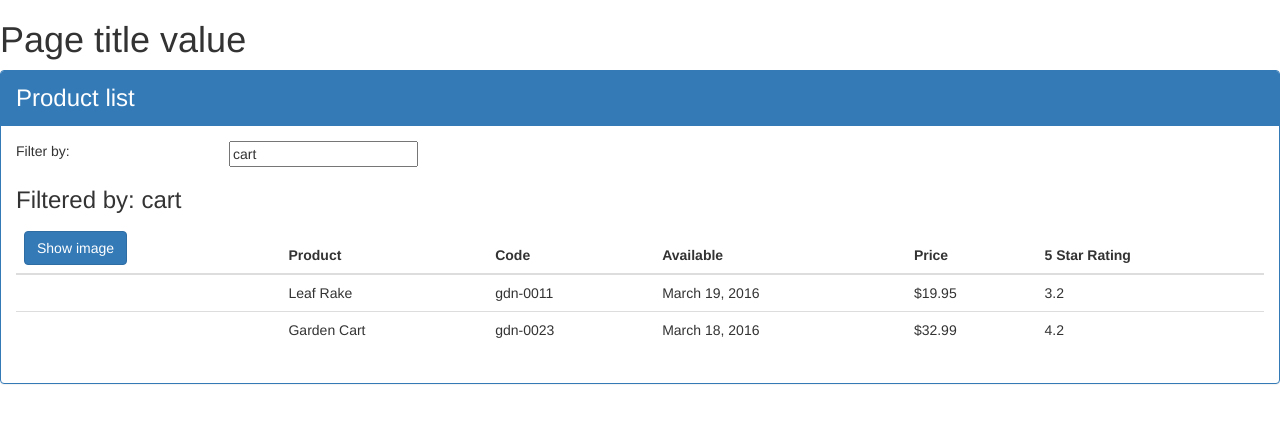
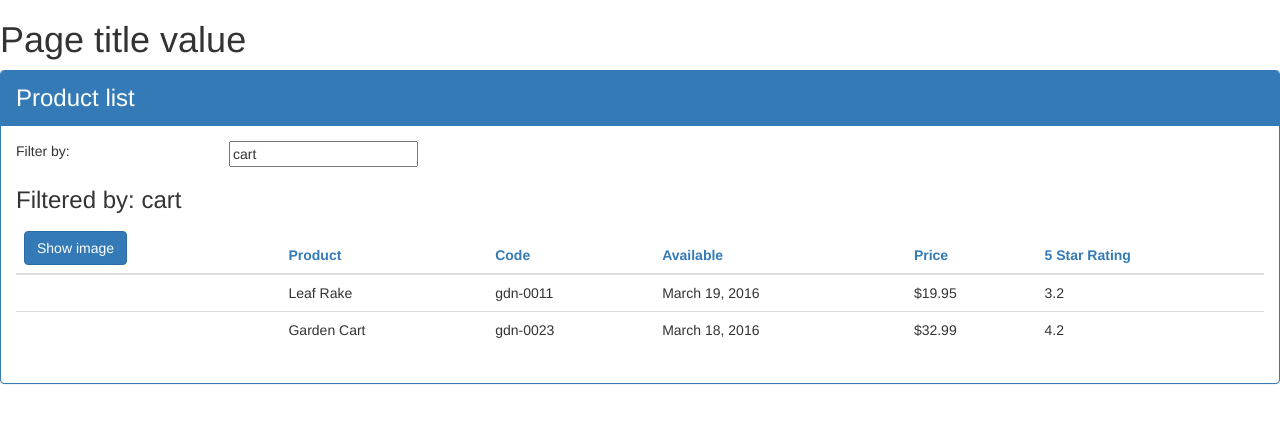
Before and after one commit to StiffUpperLipM8/Angular, an Angular app in the folder APM/: page / in a window 1280 px wide. Shown: the top 422 px of the page. Built offline with nearby package versions, Linux system fonts and the light colour scheme.

Commit message:
added interface, css file

```diff
--- /dev/null
+++ b/APM/src/app/products/product-list.component.css
@@ -0,0 +1,3 @@
+thead {
+    color: #337AB7
+}
--- a/APM/src/app/products/product-list.component.ts
+++ b/APM/src/app/products/product-list.component.ts
@@ -1,18 +1,19 @@
 
 import {Component} from '@angular/core';
+import {IProduct} from "./product";
 
 @Component({
   selector: 'pm-products',
-  templateUrl: './product-list.component.html'
+  templateUrl: './product-list.component.html',
+  styleUrls: ['./product-list.component.css']
 })
 export class ProductListComponent {
     pageTitle: string = 'Product list';
     imageWidth: number = 50;
-
     imageMargin: number = 2;
     showImage: boolean = false;
     listFilter: string = "cart";
-    products: any[] = [ {
+    products: IProduct[] = [ {
       "productId": 1,
       "productName": "Leaf Rake",
       "productCode": "GDN-0011",
--- /dev/null
+++ b/APM/src/app/products/product.ts
@@ -0,0 +1,10 @@
+export interface IProduct {
+    productId: number;
+    productName: string;
+    productCode: string;
+    releaseDate: string;
+    price: number;
+    description: string;
+    starRating: number;
+    imageUrl: string;
+}
```
